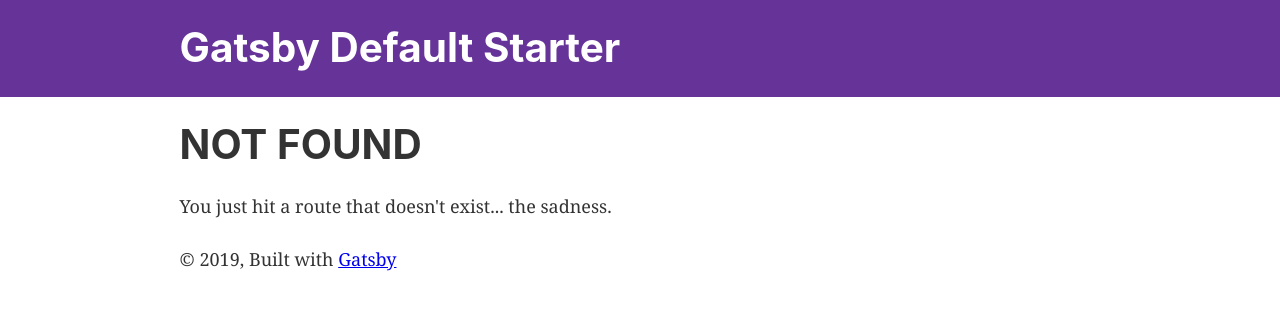
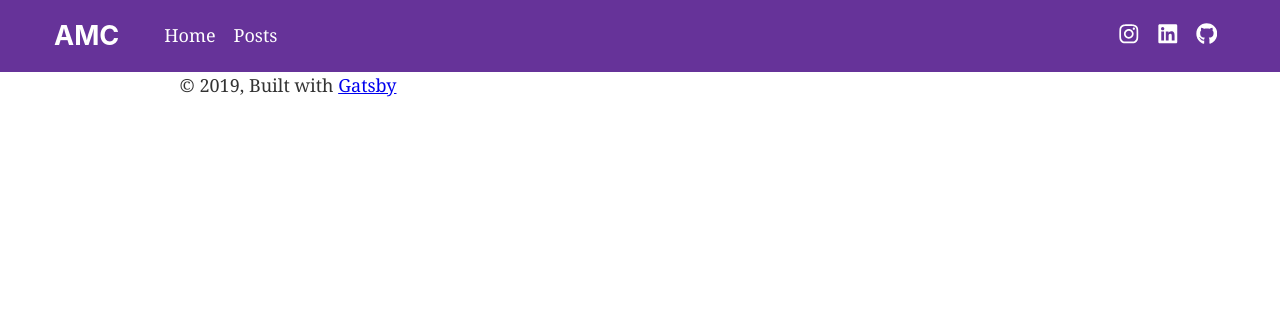
Before and after one commit to andersonmalheiro/my-site, a Gatsby site: page /home in a window 1280 px wide. Before the commit this address had no page. Built offline with nearby package versions, Linux system fonts and the light colour scheme; Gatsby itself is replaced by a stand-in of ours.

Commit message:
Initial structure

```diff
--- a/gatsby-config.js
+++ b/gatsby-config.js
@@ -1,8 +1,8 @@
 module.exports = {
   siteMetadata: {
-    title: `Gatsby Default Starter`,
-    description: `Kick off your next, great Gatsby project with this default starter. This barebones starter ships with the main Gatsby configuration files you might need.`,
-    author: `@gatsbyjs`,
+    title: `Anderson Malheiro de Carvalho`,
+    description: `My portfolio`,
+    author: `@andersonmalheiro`,
   },
   plugins: [
     `gatsby-plugin-react-helmet`,
--- a/package.json
+++ b/package.json
@@ -13,10 +13,12 @@
     "gatsby-plugin-sharp": "^2.2.37",
     "gatsby-source-filesystem": "^2.1.36",
     "gatsby-transformer-sharp": "^2.3.3",
+    "node-sass": "^4.13.0",
     "prop-types": "^15.7.2",
     "react": "^16.11.0",
     "react-dom": "^16.11.0",
-    "react-helmet": "^5.2.1"
+    "react-helmet": "^5.2.1",
+    "react-icons": "^3.8.0"
   },
   "devDependencies": {
     "prettier": "^1.19.1"
--- a/src/components/header.js
+++ /dev/null
@@ -1,42 +0,0 @@
-import { Link } from "gatsby"
-import PropTypes from "prop-types"
-import React from "react"
-
-const Header = ({ siteTitle }) => (
-  <header
-    style={{
-      background: `rebeccapurple`,
-      marginBottom: `1.45rem`,
-    }}
-  >
-    <div
-      style={{
-        margin: `0 auto`,
-        maxWidth: 960,
-        padding: `1.45rem 1.0875rem`,
-      }}
-    >
-      <h1 style={{ margin: 0 }}>
-        <Link
-          to="/"
-          style={{
-            color: `white`,
-            textDecoration: `none`,
-          }}
-        >
-          {siteTitle}
-        </Link>
-      </h1>
-    </div>
-  </header>
-)
-
-Header.propTypes = {
-  siteTitle: PropTypes.string,
-}
-
-Header.defaultProps = {
-  siteTitle: ``,
-}
-
-export default Header
--- /dev/null
+++ b/src/components/header/index.js
@@ -0,0 +1,52 @@
+import { Link } from 'gatsby';
+import PropTypes from 'prop-types';
+import React from 'react';
+import './style.css';
+import { FaInstagram, FaLinkedin, FaGithub } from 'react-icons/fa';
+
+const Header = ({ siteTitle }) => (
+  <header className="header">
+    <div className="brand">
+      <h1 className="title">
+        <Link
+          to="/"
+          style={{
+            color: `white`,
+            textDecoration: `none`,
+          }}
+        >
+          AMC
+        </Link>
+      </h1>
+    </div>
+    <div className="links">
+      <Link to="/" className="link">
+        Home
+      </Link>
+      <Link to="/" className="link">
+        Posts
+      </Link>
+    </div>
+    <div className="social-media">
+      <div className="icon">
+        <FaInstagram />
+      </div>
+      <div className="icon">
+        <FaLinkedin />
+      </div>
+      <div className="icon">
+        <FaGithub />
+      </div>
+    </div>
+  </header>
+);
+
+Header.propTypes = {
+  siteTitle: PropTypes.string,
+};
+
+Header.defaultProps = {
+  siteTitle: ``,
+};
+
+export default Header;
--- /dev/null
+++ b/src/components/header/style.css
@@ -0,0 +1,68 @@
+.header {
+  background: rebeccapurple;
+  margin-bottom: '1.45rem';
+  display: flex;
+  flex: 1;
+  height: 4rem;
+  padding: 0 3rem;
+  justify-content: space-between;
+  align-items: center;
+}
+
+.brand {
+  display: flex;
+  align-self: center;
+  align-items: center;
+}
+
+.title {
+  margin: 0;
+  padding: 0;
+  font-size: 1.5em;
+}
+
+.links {
+  display: flex;
+  align-self: center;
+  align-items: center;
+  flex: 1;
+  padding: 0 2em;
+  height: 100%;
+}
+
+.link {
+  display: flex;
+  align-items: center;
+  align-self: center;
+  height: 100%;
+  padding: 0.5em;
+  color: white;
+  text-decoration: none;
+  transition: all 0.3s ease-in-out;
+  border-bottom: 2px solid transparent;
+}
+
+.link:hover {
+  border-bottom: 2px solid white;
+  background: rgba(255, 255, 255, 0.05);
+  transition: all 0.3s ease-in-out;
+}
+
+.social-media {
+  display: flex;
+  min-width: 10%;
+  flex-direction: row;
+  justify-content: space-around;
+}
+
+.icon {
+  color: white;
+  font-size: 1.2em;
+  transition: all 0.3s ease-in-out;
+}
+
+.icon:hover {
+  box-shadow: 0 3px 4px rgba(0, 0, 0, 0.2);
+  transform: translateY(-5px);
+  transition: all 0.3s ease-in-out;
+}
--- /dev/null
+++ b/src/pages/home/index.js
@@ -0,0 +1,14 @@
+import React from 'react';
+import { Link } from 'gatsby';
+
+import Layout from '../../components/layout';
+import Image from '../../components/image';
+import SEO from '../../components/seo';
+
+const IndexPage = () => (
+  <Layout>
+    <SEO title="Home" />
+  </Layout>
+);
+
+export default IndexPage;
--- a/src/pages/index.js
+++ b/src/pages/index.js
@@ -1,21 +1,2 @@
-import React from "react"
-import { Link } from "gatsby"
-
-import Layout from "../components/layout"
-import Image from "../components/image"
-import SEO from "../components/seo"
-
-const IndexPage = () => (
-  <Layout>
-    <SEO title="Home" />
-    <h1>Hi people</h1>
-    <p>Welcome to your new Gatsby site.</p>
-    <p>Now go build something great.</p>
-    <div style={{ maxWidth: `300px`, marginBottom: `1.45rem` }}>
-      <Image />
-    </div>
-    <Link to="/page-2/">Go to page 2</Link>
-  </Layout>
-)
-
+import IndexPage from "./home"
 export default IndexPage
```
Also changed, not shown: src/components/layout.js (+10 -10 lines), 3 other files.
